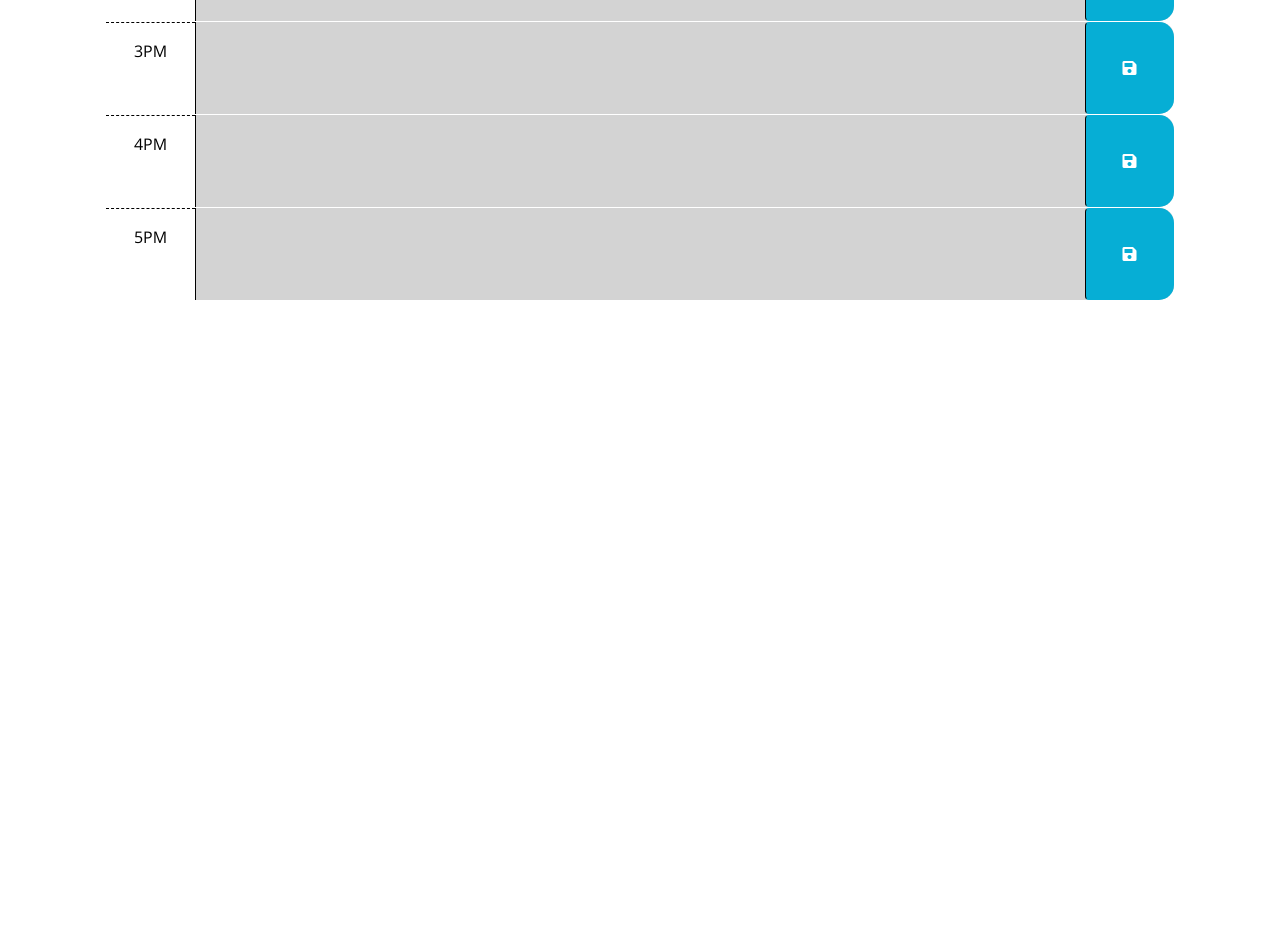
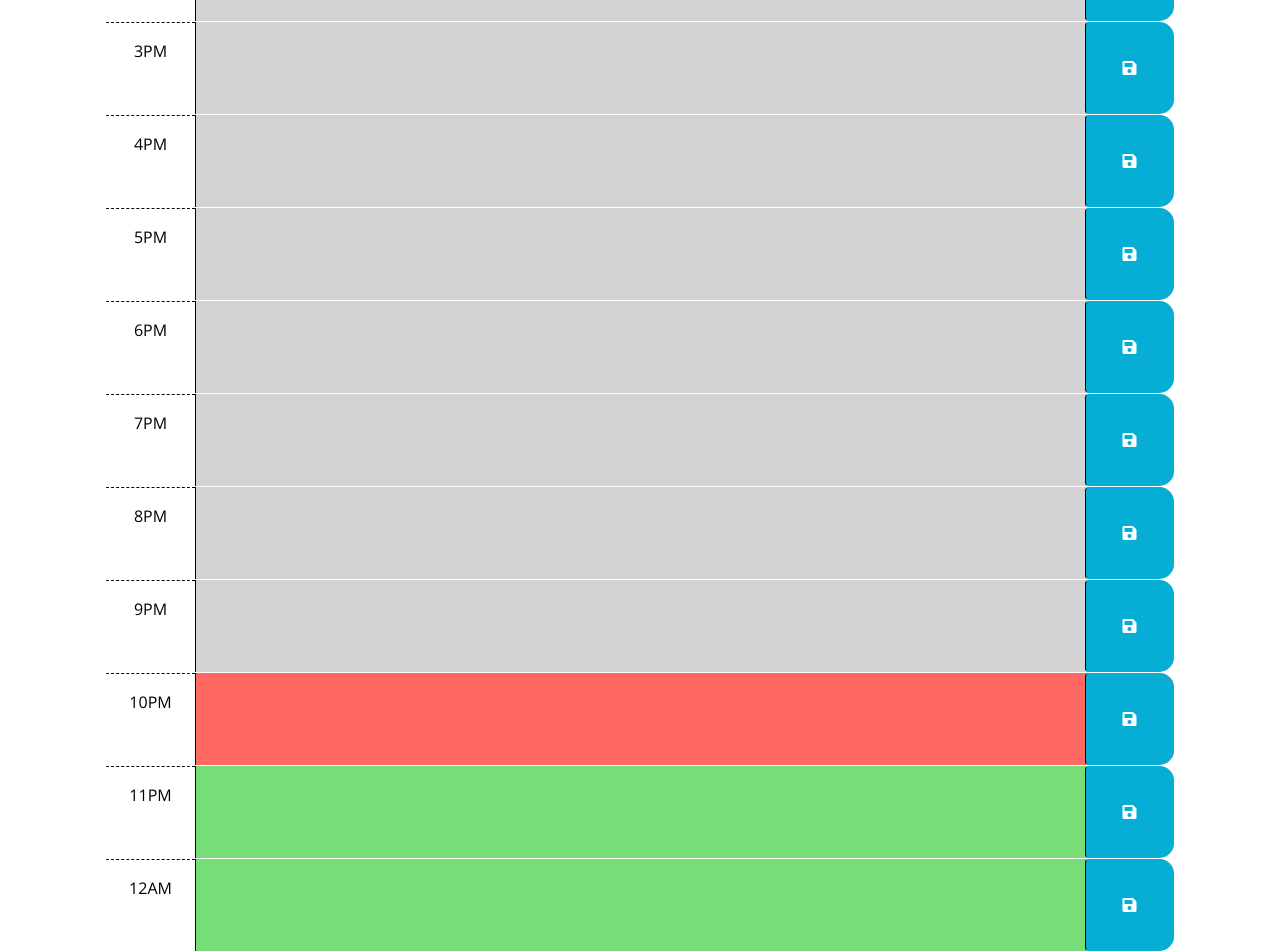
Before and after one commit to dionkb/solid-happiness, a plain HTML site: page index.html in a window 1280 px wide. Shown: the part 852-1803 px from the top of the page. Before the commit the page ends 1152 px from the top, so only its background shows below. Drawn offline with nearby package versions, Linux system fonts and the light colour scheme.

Commit message:
time checker can now check for present hour!

```diff
--- a/assets/script.js
+++ b/assets/script.js
@@ -11,6 +11,17 @@ let twoPM = today.hour(14).minute(0).second(0);
 let threePM = today.hour(15).minute(0).second(0);
 let fourPM = today.hour(16).minute(0).second(0);
 let fivePM = today.hour(17).minute(0).second(0);
+
+// DELETE WHEN DONE TESTING!!!
+let sixPM = today.hour(18).minute(0).second(0);
+let sevenPM = today.hour(19).minute(0).second(0);
+let eightPM = today.hour(20).minute(0).second(0);
+let ninePM = today.hour(21).minute(0).second(0);
+let tenPM = today.hour(22).minute(0).second(0);
+let elevenPM = today.hour(23).minute(0).second(0);
+let twleveAM = today.hour(24).minute(0).second(0);
+// DELETE WHEN DONE TESTING!!!
+
 let hoursList = [
   nineAM,
   tenAM,
@@ -21,6 +32,16 @@ let hoursList = [
   threePM,
   fourPM,
   fivePM,
+
+  // DELETE WHEN DONE TESTING!!!
+  sixPM,
+  sevenPM,
+  eightPM,
+  ninePM,
+  tenPM,
+  elevenPM,
+  twleveAM,
+  // DELETE WHEN DONE TESTING!!!
 ]
 
 // Variables used to select id's
@@ -33,6 +54,17 @@ let hour14 = document.getElementById("hour-14");
 let hour15 = document.getElementById("hour-15");
 let hour16 = document.getElementById("hour-16");
 let hour17 = document.getElementById("hour-17");
+
+// DELETE WHEN DONE TESTING!!!
+let hour18 = document.getElementById("hour-18");
+let hour19 = document.getElementById("hour-19");
+let hour20 = document.getElementById("hour-20");
+let hour21 = document.getElementById("hour-21");
+let hour22 = document.getElementById("hour-22");
+let hour23 = document.getElementById("hour-23");
+let hour24 = document.getElementById("hour-24");
+// DELETE WHEN DONE TESTING!!!
+
 let timeBlocks = [
   hour9,
   hour10,
@@ -43,6 +75,16 @@ let timeBlocks = [
   hour15,
   hour16,
   hour17,
+
+  // DELETE WHEN DONE TESTING!!!
+  hour18,
+  hour19,
+  hour20,
+  hour21,
+  hour22,
+  hour23,
+  hour24,
+  // DELETE WHEN DONE TESTING!!!
 ]
 
 
@@ -55,8 +97,9 @@ $('#currentTime').text(today.format('h:mm a'));
 // Checking if the timeblock is the past, present, or future.
 function checkPPF() {
   for (let i = 0; i < hoursList.length; i++) {
-    isFuture = today.isBefore(hoursList[i]);
-    isPast = today.isAfter(hoursList[i]);
+    isPast = today.isAfter(hoursList[i], 'hour');
+    isPresent = today.isSame(hoursList[i], 'hour');
+    isFuture = today.isBefore(hoursList[i], 'hour');
     // Checks if time is already past
     if (isPast === true && isFuture === false) {
       console.log((i+9) + " IS IN THE PAST");
@@ -72,11 +115,14 @@ function checkPPF() {
       $(timeBlocks[i]).addClass("future");
     }
     // Checks if current time is within this hour block
-    else {
-      console.log((i+9) + " IS NOW");
+    else if (isPast === false && isFuture === false) {
+      console.log((i+9) + " IS HAPPENING");
       $(timeBlocks[i]).addClass("present");
       $(timeBlocks[i]).removeClass("past");
       $(timeBlocks[i]).removeClass("future");
+    }
+    else {
+      return;
     }
   }
 }
--- a/index.html
+++ b/index.html
@@ -121,6 +121,59 @@
         </button>
       </div>
 
+
+      <!-- DELETE THESE WHEN DONE TESTING!!!!! -->
+      <div id="hour-18" class="row time-block">
+        <div class="col-2 col-md-1 hour text-center py-3">6PM</div>
+        <textarea class="col-8 col-md-10 description" rows="3"> </textarea>
+        <button class="btn saveBtn col-2 col-md-1" aria-label="save">
+          <i class="fas fa-save" aria-hidden="true"></i>
+        </button>
+      </div>
+      <div id="hour-19" class="row time-block">
+        <div class="col-2 col-md-1 hour text-center py-3">7PM</div>
+        <textarea class="col-8 col-md-10 description" rows="3"> </textarea>
+        <button class="btn saveBtn col-2 col-md-1" aria-label="save">
+          <i class="fas fa-save" aria-hidden="true"></i>
+        </button>
+      </div>
+      <div id="hour-20" class="row time-block">
+        <div class="col-2 col-md-1 hour text-center py-3">8PM</div>
+        <textarea class="col-8 col-md-10 description" rows="3"> </textarea>
+        <button class="btn saveBtn col-2 col-md-1" aria-label="save">
+          <i class="fas fa-save" aria-hidden="true"></i>
+        </button>
+      </div>
+      <div id="hour-21" class="row time-block">
+        <div class="col-2 col-md-1 hour text-center py-3">9PM</div>
+        <textarea class="col-8 col-md-10 description" rows="3"> </textarea>
+        <button class="btn saveBtn col-2 col-md-1" aria-label="save">
+          <i class="fas fa-save" aria-hidden="true"></i>
+        </button>
+      </div>
+      <div id="hour-22" class="row time-block">
+        <div class="col-2 col-md-1 hour text-center py-3">10PM</div>
+        <textarea class="col-8 col-md-10 description" rows="3"> </textarea>
+        <button class="btn saveBtn col-2 col-md-1" aria-label="save">
+          <i class="fas fa-save" aria-hidden="true"></i>
+        </button>
+      </div>
+      <div id="hour-23" class="row time-block">
+        <div class="col-2 col-md-1 hour text-center py-3">11PM</div>
+        <textarea class="col-8 col-md-10 description" rows="3"> </textarea>
+        <button class="btn saveBtn col-2 col-md-1" aria-label="save">
+          <i class="fas fa-save" aria-hidden="true"></i>
+        </button>
+      </div>
+      <div id="hour-24" class="row time-block">
+        <div class="col-2 col-md-1 hour text-center py-3">12AM</div>
+        <textarea class="col-8 col-md-10 description" rows="3"> </textarea>
+        <button class="btn saveBtn col-2 col-md-1" aria-label="save">
+          <i class="fas fa-save" aria-hidden="true"></i>
+        </button>
+      </div>
+
+
     <script src="https://code.jquery.com/jquery-3.4.1.min.js"></script>
     <script
       src="https://cdn.jsdelivr.net/npm/dayjs@1.11.3/dayjs.min.js"
```
Also changed, not shown: 1 other file.
